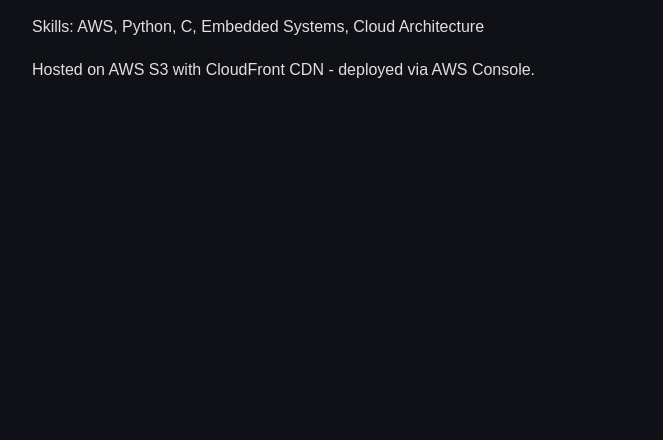
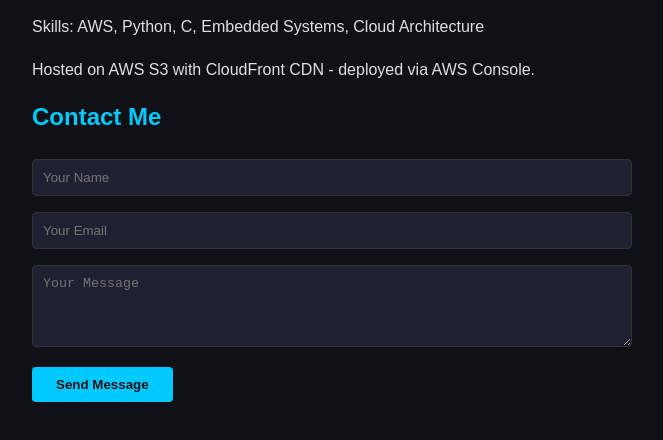
Before and after one commit to oornelas6/cloud-portfolio, a plain HTML site: page index.html in a window 1280 px wide. Shown: the part 176-616 px from the top of the page, without its empty margins (308-971 px from the left). Drawn offline with Linux system fonts and the light colour scheme.

Commit message:
feat: add serverless contact form with Lambda, API Gateway, and SES

```diff
--- a/index.html
+++ b/index.html
@@ -7,13 +7,62 @@
            margin: 60px auto; background: #0f1117; color: #e0e0e0; }
     h1 { color: #00c9ff; }
     p { line-height: 1.7; }
+    input, textarea {
+      width: 100%; padding: 10px; margin: 8px 0;
+      background: #1e2130; border: 1px solid #333;
+      color: #e0e0e0; border-radius: 4px; box-sizing: border-box;
+    }
+    button {
+      background: #00c9ff; color: #0f1117; padding: 10px 24px;
+      border: none; border-radius: 4px; cursor: pointer;
+      font-weight: bold; margin-top: 8px;
+    }
+    button:hover { background: #00a8d6; }
+    #status { margin-top: 12px; }
   </style>
 </head>
 <body>
   <h1>Octavio Ornelas Jr.</h1>
   <p>Computer Engineering student at UTEP. Building cloud infrastructure
-     on AWS. Seeking high-impact software/cloud engineering roles. </p>
+     on AWS. Seeking high-impact software/cloud engineering roles.</p>
   <p>Skills: AWS, Python, C, Embedded Systems, Cloud Architecture</p>
-<p>Hosted on AWS S3 with CloudFront CDN - deployed via AWS Console.</p>
+  <p>Hosted on AWS S3 with CloudFront CDN - deployed via AWS Console.</p>
+
+  <h2 style="color:#00c9ff;">Contact Me</h2>
+  <input type="text" id="name" placeholder="Your Name" />
+  <input type="email" id="email" placeholder="Your Email" />
+  <textarea id="message" rows="4" placeholder="Your Message"></textarea>
+  <button onclick="sendMessage()">Send Message</button>
+  <p id="status"></p>
+
+  <script>
+    async function sendMessage() {
+      const name = document.getElementById('name').value;
+      const email = document.getElementById('email').value;
+      const message = document.getElementById('message').value;
+      const status = document.getElementById('status');
+
+      status.textContent = 'Sending...';
+
+      try {
+        const response = await fetch('https://gk7yrnrgsa.execute-api.us-east-1.amazonaws.com/contact', {
+          method: 'POST',
+          headers: { 'Content-Type': 'application/json' },
+          body: JSON.stringify({ name, email, message })
+        });
+
+        if (response.ok) {
+          status.textContent = 'Message sent successfully!';
+          status.style.color = '#00c9ff';
+        } else {
+          status.textContent = 'Something went wrong. Try again.';
+          status.style.color = 'red';
+        }
+      } catch (err) {
+        status.textContent = 'Error sending message.';
+        status.style.color = 'red';
+      }
+    }
+  </script>
 </body>
 </html>
```
